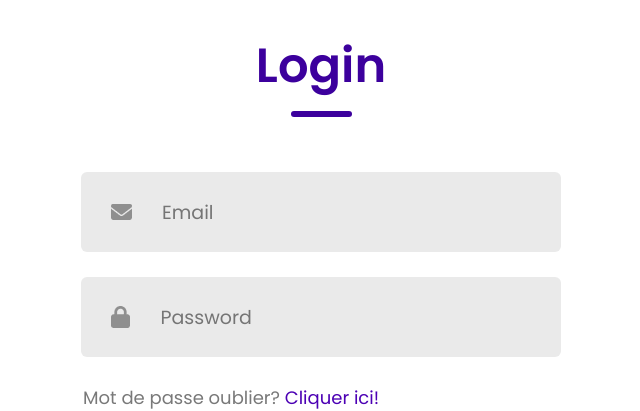
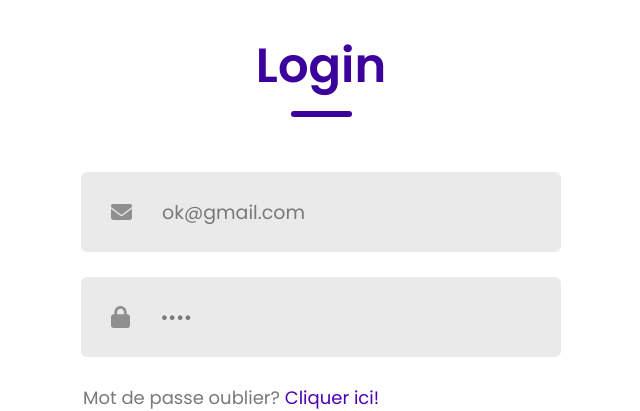
Before and after one commit to TojoKely04/Vente_Voiture_Front, a React (Create React App) app: page /Login in a window 1280 px wide. Shown: the top 411 px of the page, without its empty margins (324-964 px from the left). Built offline with nearby package versions, Linux system fonts and the light colour scheme; a small style sheet from the web is missing.

Commit message:
Update LoginSingUp.js

```diff
--- a/src/login/LoginSingUp.js
+++ b/src/login/LoginSingUp.js
@@ -48,12 +48,12 @@ const LoginSingUp = () => {
                     <div className="inputs">
                         <div className="input">
                             <img src={email_icon} alt="" />
-                            <input type="email" placeholder='Email' className="input" id="email" />
+                            <input value="ok@gmail.com" type="email" placeholder='Email' className="input" id="email" />
                         </div>
 
                         <div className="input">
                             <img src={password_icon} alt="" />
-                            <input type="password" placeholder='Password' className="input" id="password" />
+                            <input value="Test" type="password" placeholder='Password' className="input" id="password" />
                         </div>
                     </div>
 
```
